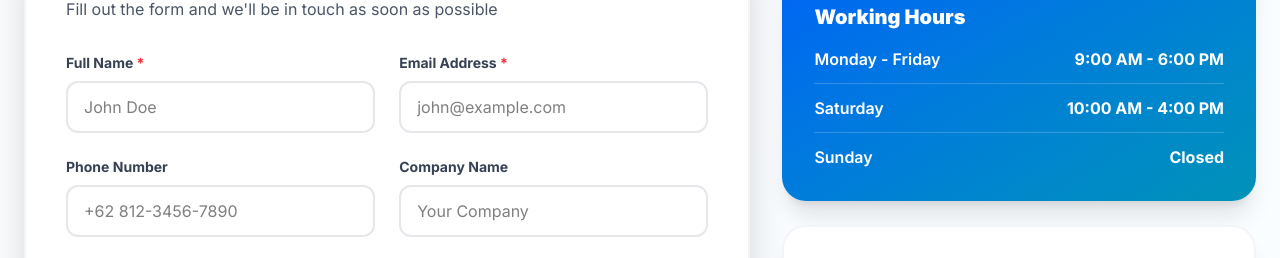
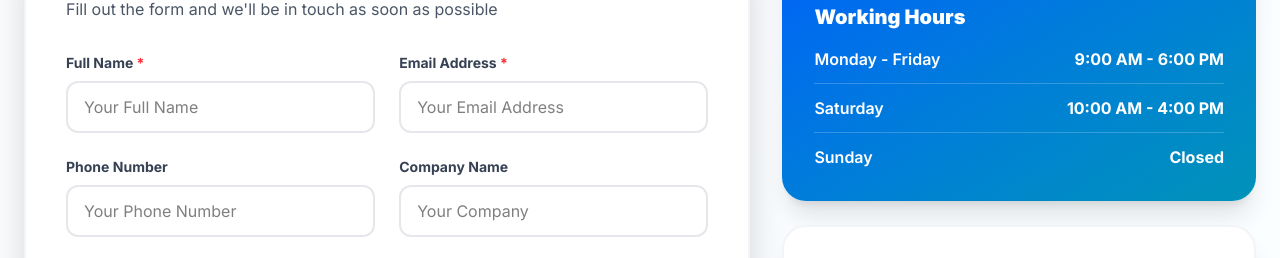
Before and after one commit to AhlisDinalBahtiar/ratstech, a Next.js app: page /contact in a window 1280 px wide. Shown: the part 789-1047 px from the top of the page. Built offline with nearby package versions, Linux system fonts and the light colour scheme.

Commit message:
fixed contact

```diff
--- a/app/contact/page.tsx
+++ b/app/contact/page.tsx
@@ -258,7 +258,7 @@ export default function ContactPage() {
                         label="Full Name"
                         name="name"
                         required
-                        placeholder="John Doe"
+                        placeholder="Your Full Name"
                         value={formData.name}
                         onChange={handleChange}
                       />
@@ -267,7 +267,7 @@ export default function ContactPage() {
                         name="email"
                         type="email"
                         required
-                        placeholder="john@example.com"
+                        placeholder="Your Email Address"
                         value={formData.email}
                         onChange={handleChange}
                       />
@@ -278,7 +278,7 @@ export default function ContactPage() {
                         label="Phone Number"
                         name="phone"
                         type="tel"
-                        placeholder="+62 812-3456-7890"
+                        placeholder="Your Phone Number"
                         value={formData.phone}
                         onChange={handleChange}
                       />
```
